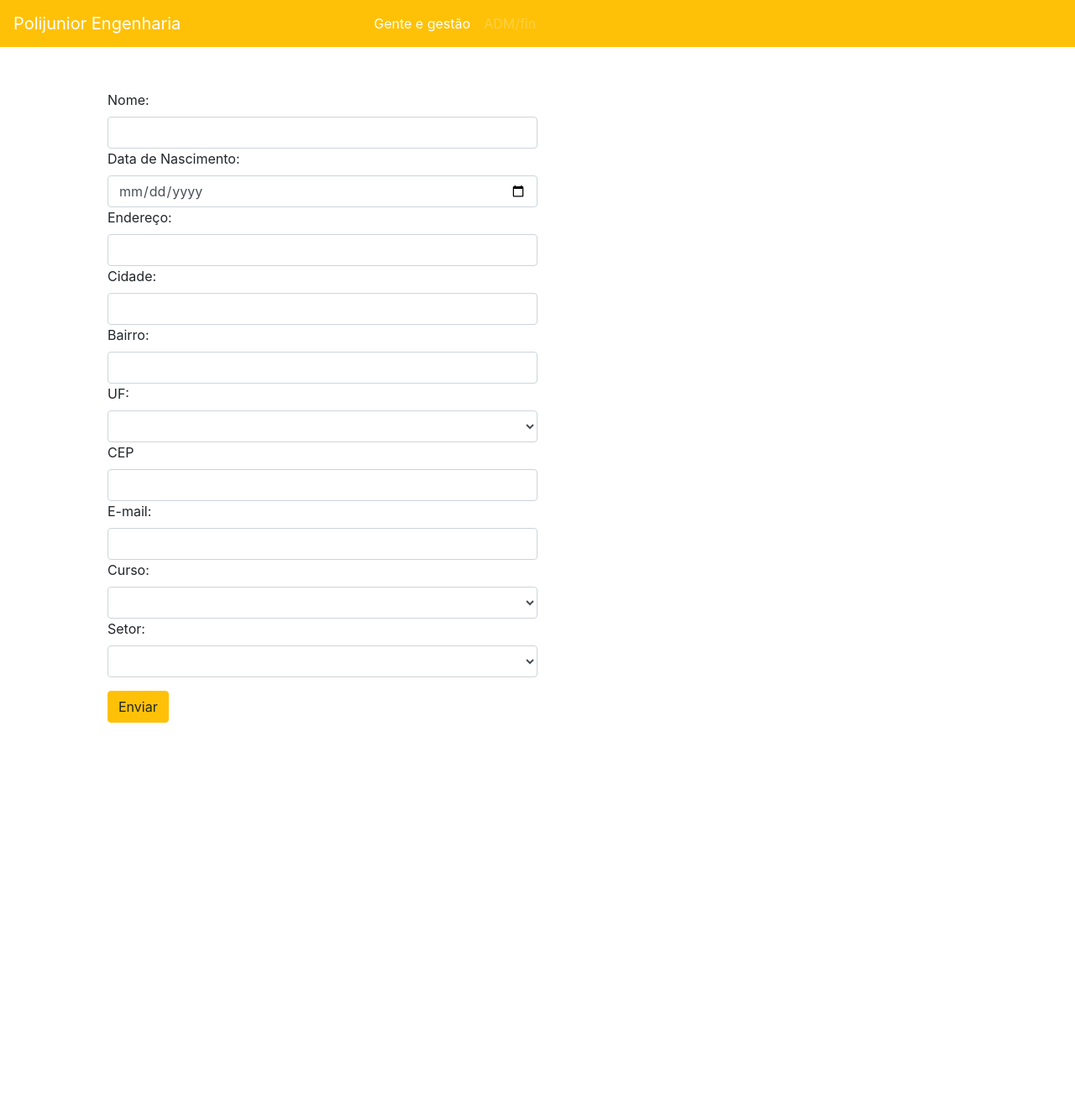
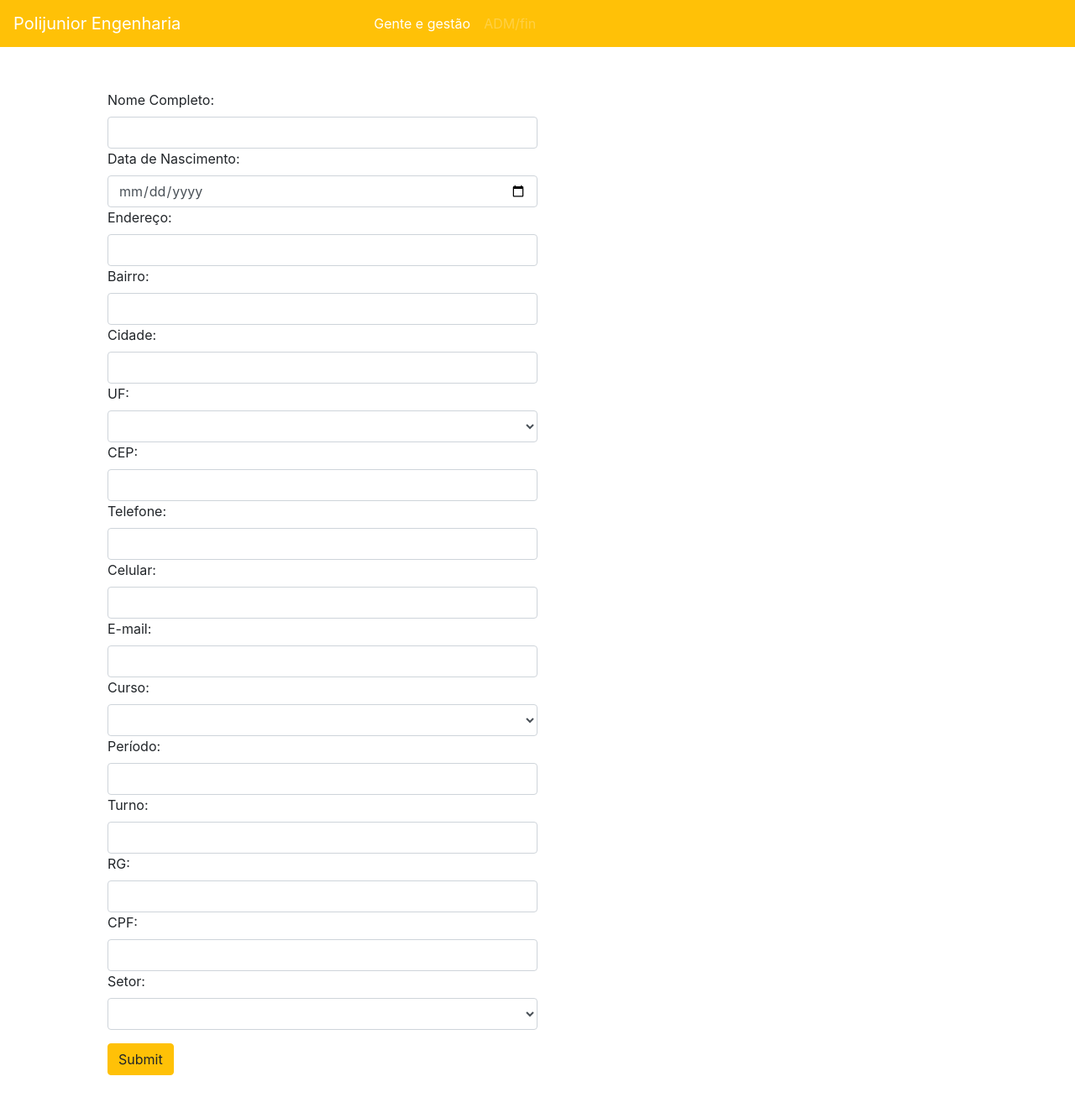
Before and after one commit to eZRicardo/sistemagg23, a PHP site: page /formassociado.php?modo=1 in a window 1280 px wide. Shown: the whole page at 84% size. Before the commit the page ends 861 px from the top, so only its background shows below. Run offline with PHP 8.4, Linux system fonts and the light colour scheme; a user stored in the database is signed in; data comes from the database, SQL or seed files in the repository; data that the repository does not hold is empty.

Commit message:
cadastro de associados funcionando com nova tabela de dados

```diff
--- a/css/formassociado.css
+++ b/css/formassociado.css
@@ -1,5 +1,6 @@
 #formularioAssociado{
 	width: 40%;
 	margin-left: 10%;
-	margin-top: 4%
+	margin-top: 4%;
+	margin-bottom: 4%;
 }
--- a/formassociado.php
+++ b/formassociado.php
@@ -28,7 +28,7 @@
 
 		getId();
 
-		$sql = "SELECT A.id, A.nome as nome, E.nome as engenharia, E.id as idEngenharia, S.nome as setor, S.id as idSetor FROM associado A
+		$sql = "SELECT A.id, A.nome as nome, E.nome as engenharia, E.id as idEngenharia, S.id as idSetor FROM associado A
 		INNER JOIN engenharia E ON A.id_engenharia = E.id
 		INNER JOIN setor S ON A.id_setor = S.id WHERE A.id = $idAssociado ";
 		$result = $conn->query($sql);
@@ -37,15 +37,11 @@
 
 		global $nome;
 		global $engenharia;
-		global $idEngenharia;
 		global $setor;
-		global $idSetor;
 
 		$nome = $row['nome'];
-		$engenharia = $row['engenharia'];
-		$idEngenharia = $row['idEngenharia'];
-		$setor = $row['setor'];
-		$idSetor = $row['idSetor'];
+		$engenharia = $row['idEngenharia'];
+		$setor = $row['idSetor'];
 	}
 
 	$nome = "";
@@ -53,8 +49,11 @@
 
 	if($modo=="view" || $modo=="edit"){
 		getFields();
-		if($modo == "view")
+		if($modo == "view"){
 			$disabled = "disabled";
+		}
+	} else {
+		$idAssociado = "";
 	}
 ?>
 <!DOCTYPE html>
@@ -69,20 +68,20 @@
 </head>
 <body>
 	<?php include 'navbar.html'; ?>
-	<div id="formularioAssociado">
+	<form action="formActionAssociado.php" method="get" id="formularioAssociado">
 	  <div class="form-group">
-	    <label>Nome:</label>
-	    <input class="form-control" <?php echo $disabled; ?> name="nome" id="nomeAssociado" value="<?php echo $nome; ?>" required>
+	    <label>Nome Completo:</label>
+	    <input class="form-control" <?php echo $disabled; ?> name="nome" id="nome" value="<?php echo $nome; ?>" required>
 	    <label>Data de Nascimento:</label>
 	    <input class="form-control" <?php echo $disabled; ?> type="date" name="dataNascimento" id="dataNascimento">
 	    <label>Endereço:</label>
-	    <input class="form-control" <?php echo $disabled; ?> type="text" name="nomeEndereco" id="nomeEndereco">
+	    <input class="form-control" <?php echo $disabled; ?> type="text" name="endereco" id="endereco">
+	    <label>Bairro:</label>
+	    <input class="form-control" <?php echo $disabled; ?> type="text" name="bairro" id="bairro">
 	    <label>Cidade:</label>
-	    <input class="form-control" <?php echo $disabled; ?> type="text" name="nomeCidade" id="nomeCidade">
-	    <label>Bairro:</label>
-	    <input class="form-control" <?php echo $disabled; ?> type="text" name="nomeBairro" id="nomeBairro">
+	    <input class="form-control" <?php echo $disabled; ?> type="text" name="cidade" id="cidade">
 	    <label>UF:</label>
-	    <select class="form-control" <?php echo $disabled; ?> name="uf" id="uf" required>
+	    <select class="form-control" <?php echo $disabled; ?> name="uf" id="uf">
 	    	<option value=""></option>
 	    	<option value="AC">AC</option>
 	    	<option value="AL">AL</option>
@@ -112,34 +111,47 @@
 	    	<option value="SE">SE</option>
 	    	<option value="TO">TO</option>
 	    </select>
-	    <label>CEP</label>
-		  <input class="form-control" <?php echo $disabled; ?> type="number" name="cep" id="cep">
+	    <label>CEP:</label>
+		  <input class="form-control" <?php echo $disabled; ?> pattern="[0-9]{8}$" type="text" name="cep" id="cep">
+		  <label>Telefone:</label>
+		  <input class="form-control" <?php echo $disabled; ?> type="tel" maxlength="15" pattern="[0-9]{7,10}$" name="telefone" id="telefone">
+		  <label>Celular:</label>
+		  <input class="form-control" <?php echo $disabled; ?> type="tel" maxlength="15" pattern="[0-9]{7,10}$" name="celular" id="celular">
 	    <label>E-mail:</label>
-	    <input class="form-control" <?php echo $disabled; ?> type="E-mail" name="nomeEmail" id="nomeEmail">
+	    <input class="form-control" <?php echo $disabled; ?> type="E-mail" name="email" id="email"
+	    pattern="[a-z0-9._%+-]+@[a-z0-9.-]+\.[a-z]{2,4}$">
 	    <label>Curso:</label>
-	    <select class="form-control" name="idEngenharia" id="idEngenharia" <?php echo $disabled; ?>>
+	    <select class="form-control" name="curso" id="curso" <?php echo $disabled; ?> required>
 	    	<option value=""></option>
 	    	<?php
 	    	$sql = "SELECT id, nome FROM engenharia ORDER BY nome";
 	    	$result = $conn->query($sql);
 	    	while($row = $result->fetch_assoc()){
 	    		$selected = "";
-	    		if($idEngenharia == $row['id']){
+	    		if($engenharia == $row['id']){
 	    			$selected = "selected";
 	    		}
 	    		echo "<option value='".$row['id']."' $selected>".$row['nome']."</option>";
 	    	}
 	    	?>
 	    </select>
+	    <label>Período:</label>
+	    <input class="form-control" <?php echo $disabled; ?> type="text" maxlength="15" pattern="[0-9]{4}.[1-2]$" name="periodo" id="periodo">
+	    <label>Turno:</label>
+	    <input class="form-control" <?php echo $disabled; ?> type="text" name="turno" id="turno">
+	    <label>RG:</label>
+	    <input class="form-control" <?php echo $disabled; ?> type="text" maxlength="15" pattern="[0-9]{7}$" name="rg" id="rg">
+	    <label>CPF:</label>
+	    <input class="form-control" <?php echo $disabled; ?> type="text" maxlength="15" pattern="[0-9]{11}$" name="cpf" id="cpf">
 	    <label>Setor:</label>
-	    <select class="form-control" name="idSetor" id="idSetor" <?php echo $disabled; ?>>
+	    <select class="form-control" name="setor" id="setor" <?php echo $disabled; ?> required>
 	    	<option value=""></option>
 	    	<?php
 	    	$sql = "SELECT id, nome FROM setor ORDER BY nome";
 	    	$result = $conn->query($sql);
 	    	while($row = $result->fetch_assoc()){
 	    		$selected = "";
-	    		if($idSetor == $row['id']){
+	    		if($setor == $row['id']){
 	    			$selected = "selected";
 	    		}
 	    		echo "<option value='".$row['id']."' $selected>".$row['nome']."</option>";
@@ -148,11 +160,11 @@
 	    </select>
 	  </div>
 	  <input type="hidden" name="modo" value="<?php echo $_GET['modo']; ?>">
-	  <input type="hidden" name="id" id="idAssociado" value="<?php echo $_GET['idAssociado']; ?>">
+	  <input type="hidden" name="id" id="idAssociado" value="<?php echo $idAssociado; ?>">
 	  <?php if(!$disabled){ ?>
-	  <button onclick="javascript:submit(this.value);" class="btn btn-warning" value="<?php echo $modo; ?>">Enviar</button>
+	  <input type="submit" class="btn btn-warning">
 	  <label id="labelResponse"></label>
 	  <?php } ?>
-	</div>
+	</form>
 </body>
 </html>
--- a/js/formassociado.js
+++ b/js/formassociado.js
@@ -1,25 +1,55 @@
-function submit(modo){
-	var labelResponse = document.getElementById("labelResponse");
-	var nomeAssociado = document.getElementById("nomeAssociado").value;
-	var idAssociado = document.getElementById("idAssociado").value;
-	var idSetor = document.getElementById("idSetor").value;
-	var idEngenharia = document.getElementById("idEngenharia").value;
-	if(modo){
-		$.ajax({
-			type:'get',
-			url:'formActionAssociado.php',
-			data:{ 'modo': modo,'nomeAssociado': nomeAssociado,
-						 'idAssociado': idAssociado, 'idSetor': idSetor,
-						 'idEngenharia': idEngenharia },
-			success: function(response){
-				if(response == "SUCCESS"){
-					labelResponse.innerHTML = "<font color='green'>Concluido com sucesso</font>";
-				} else {
-					console.log(response);
-					alert('Erro no modo : '+modo);
-				}
-			}
-		});
-	}
-	//lembrar de fazer verificações de validação do nome...
-}
+// function submit(modo){
+// 	var labelResponse = document.getElementById("labelResponse");
+
+// 	var idAssociado = document.getElementById("idAssociado").value;
+// 	var nome = document.getElementById("nome").value;
+// 	var dataNascimento = document.getElementById("dataNascimento").value;
+// 	var endereco = document.getElementById("endereco").value;
+// 	var bairro = document.getElementById("bairro").value;
+// 	var cidade = document.getElementById("cidade").value;
+// 	var uf = document.getElementById("uf").value;
+// 	var cep = document.getElementById("cep").value;
+// 	var telefone = document.getElementById("telefone").value;
+// 	var celular = document.getElementById("celular").value;
+// 	var email = document.getElementById("email").value;
+// 	var curso = document.getElementById("curso").value;
+// 	var periodo = document.getElementById("periodo").value;
+// 	var turno = document.getElementById("turno").value;
+// 	var rg = document.getElementById("rg").value;
+// 	var cpf = document.getElementById("cpf").value;
+// 	var setor = document.getElementById("setor").value;
+
+// 	if(modo){
+// 		$.ajax({
+// 			type:'get',
+// 			url:'formActionAssociado.php',
+// 			data:{	'modo': modo,
+// 							'idAssociado': idAssociado,
+// 							'nome': nome,
+// 							'dataNascimento': dataNascimento,
+// 							'endereco': endereco,
+// 							'bairro': bairro,
+// 							'cidade': cidade,
+// 							'uf': uf,
+// 							'cep': cep,
+// 							'telefone': telefone,
+// 							'celular': celular,
+// 							'email': email,
+// 							'curso': curso,
+// 							'periodo': periodo,
+// 							'turno': turno,
+// 							'rg': rg,
+// 							'cpf': cpf,
+// 						  'setor': setor
+// 					 },
+// 			success: function(response){
+// 				if(response == "SUCCESS"){
+// 					labelResponse.innerHTML = "<font color='green'>Concluido com sucesso</font>";
+// 				} else {
+// 					console.log(response);
+// 					alert('Erro no modo:'+modo);
+// 				}
+// 			}
+// 		});
+// 	}
+// }
```
Also changed, not shown: formActionAssociado.php (+46 -19 lines).
